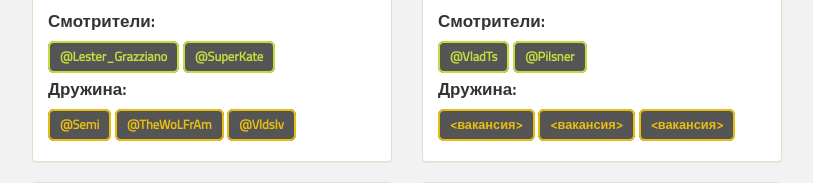
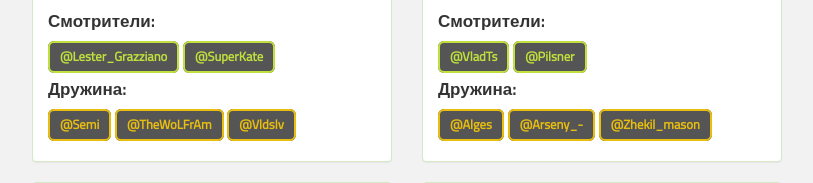
Before and after one commit to lord-server/lord-server.ru, a Laravel app: page /spawns in a window 1280 px wide. Shown: the part 807-990 px from the top of the page, without its empty margins (233-1046 px from the left). Run offline with Laravel 12, Linux system fonts and the light colour scheme; style sheets or scripts are compiled from the project's sources; parts of the project's set-up code (start-up, migrations or seed data) failed here and were passed over.

Commit message:
Spawns: fill squrd of Human Spawn

```diff
--- a/resources/views/spawns.blade.php
+++ b/resources/views/spawns.blade.php
@@ -63,9 +63,9 @@
                     <p>
                         <b><?= __('messages.roles.Squad') ?>:</b>
                         <div>
-                            <b class="label label-squad">&lt;<?= __('messages.roles.vacancy') ?>&gt;</b>
-                            <b class="label label-squad">&lt;<?= __('messages.roles.vacancy') ?>&gt;</b>
-                            <b class="label label-squad">&lt;<?= __('messages.roles.vacancy') ?>&gt;</b>
+                            <b class="label label-squad">@Alges</b>
+                            <b class="label label-squad">@Arseny_-</b>
+                            <b class="label label-squad">@Zhekil_mason</b>
                         </div>
                     </p>
                 </div>
```
